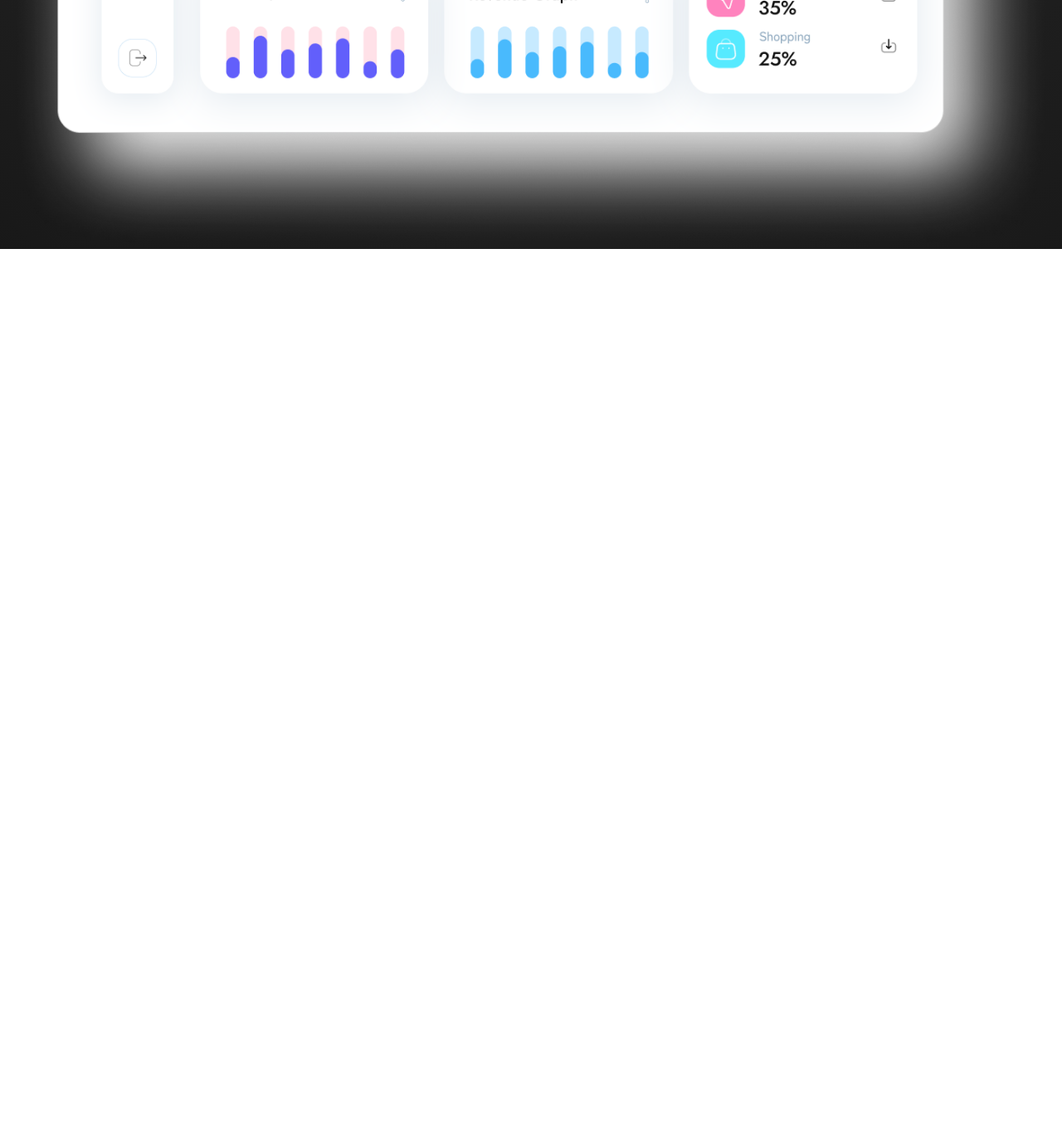
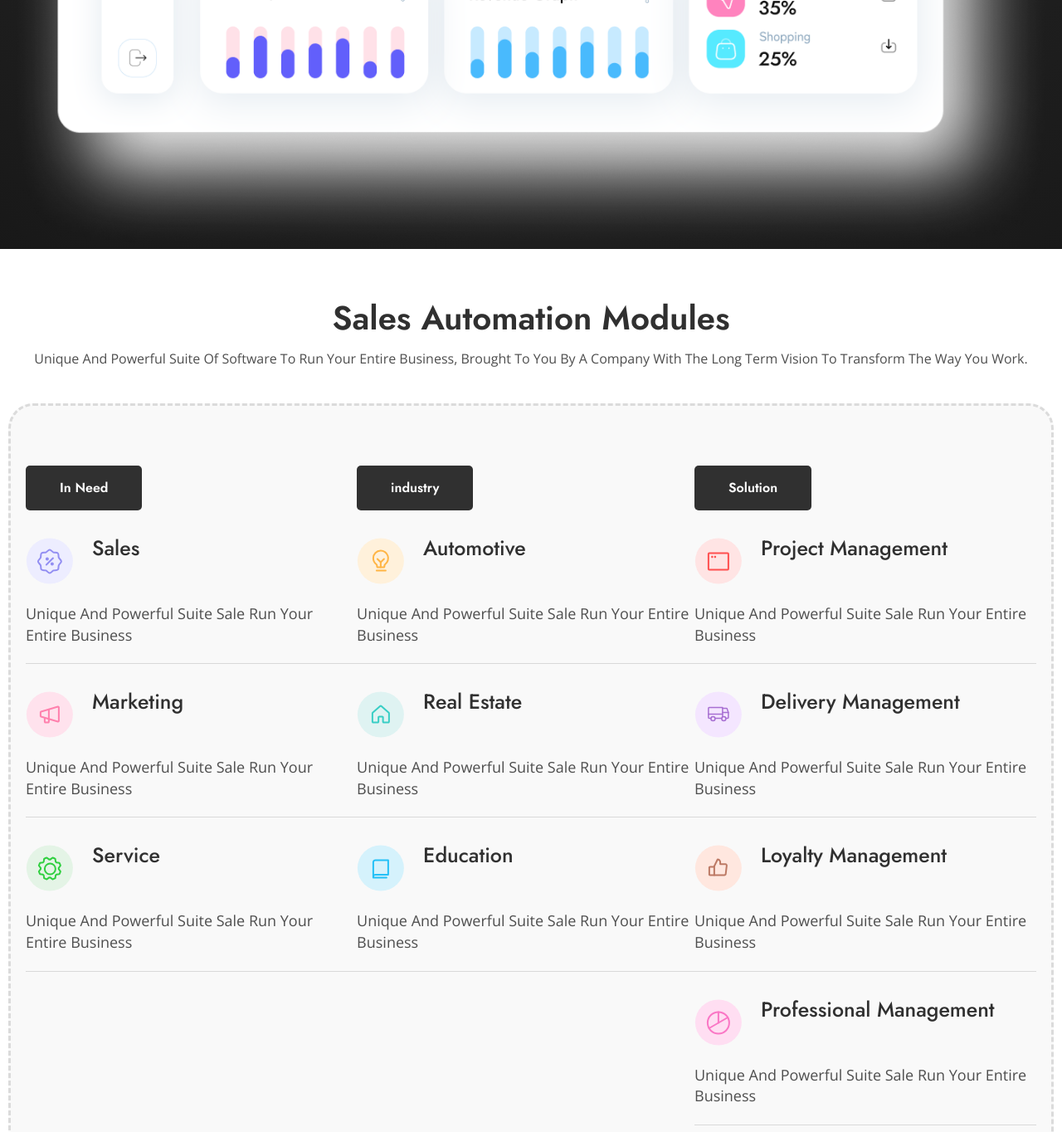
Before and after one commit to progdidi/CRM, a website: page app/index.html in a window 1280 px wide. Shown: the part 5039-6403 px from the top of the page at 83% size. Before the commit the page ends 5339 px from the top, so only its background shows below. Drawn offline with nearby package versions, Linux system fonts and the light colour scheme; a web font is replaced by a local one.

Commit message:
feat: add modules section

```diff
--- a/app/index.html
+++ b/app/index.html
@@ -189,6 +189,93 @@
         </div>
     </section>
 
+    <section class="modules">
+        <div class="container">
+            <h3 class="modules__title section__title">Sales Automation Modules</h3>
+            <p class="modules__text">Unique and powerful suite of software to run your entire business, brought to you by a company with the long term vision to transform the way you work.</p>
+
+            <div class="modules__items">
+                <div class="modules__item">
+                    <button class="modules__btn black-btn">In Need</button>
+                    <ul class="modules__list">
+                        <li class="modules__list-item">
+                            <img src="images/modules/need1.svg" alt="" class="modules__list-img">
+                            <h6 class="modules__list-title">Sales</h6>
+                            <p class="modules__list-text">Unique and powerful suite sale
+                                run your entire business</p>
+                        </li>
+                        <li class="modules__list-item">
+                            <img src="images/modules/need2.svg" alt="" class="modules__list-img">
+                            <h6 class="modules__list-title">Marketing</h6>
+                            <p class="modules__list-text">Unique and powerful suite sale
+                                run your entire business</p>
+                        </li>
+                        <li class="modules__list-item">
+                            <img src="images/modules/need3.svg" alt="" class="modules__list-img">
+                            <h6 class="modules__list-title">Service</h6>
+                            <p class="modules__list-text">Unique and powerful suite sale
+                                run your entire business</p>
+                        </li>
+                    </ul>
+                </div>
+                <div class="modules__item">
+                    <button class="modules__btn black-btn">industry</button>
+                    <ul class="modules__list">
+                        <li class="modules__list-item">
+                            <img src="images/modules/ind1.svg" alt="" class="modules__list-img">
+                            <h6 class="modules__list-title">Automotive
+                            </h6>
+                            <p class="modules__list-text">Unique and powerful suite sale
+                                run your entire business</p>
+                        </li>
+                        <li class="modules__list-item">
+                            <img src="images/modules/ind2.svg" alt="" class="modules__list-img">
+                            <h6 class="modules__list-title">Real Estate</h6>
+                            <p class="modules__list-text">Unique and powerful suite sale
+                                run your entire business</p>
+                        </li>
+                        <li class="modules__list-item">
+                            <img src="images/modules/ind3.svg" alt="" class="modules__list-img">
+                            <h6 class="modules__list-title">Education</h6>
+                            <p class="modules__list-text">Unique and powerful suite sale
+                                run your entire business</p>
+                        </li>
+                    </ul>
+                </div>
+                <div class="modules__item">
+                    <button class="modules__btn black-btn">Solution</button>
+                    <ul class="modules__list">
+                        <li class="modules__list-item">
+                            <img src="images/modules/sol1.svg" alt="" class="modules__list-img">
+                            <h6 class="modules__list-title">Project Management
+                            </h6>
+                            <p class="modules__list-text">Unique and powerful suite sale
+                                run your entire business</p>
+                        </li>
+                        <li class="modules__list-item">
+                            <img src="images/modules/sol2.svg" alt="" class="modules__list-img">
+                            <h6 class="modules__list-title">Delivery Management</h6>
+                            <p class="modules__list-text">Unique and powerful suite sale
+                                run your entire business</p>
+                        </li>
+                        <li class="modules__list-item">
+                            <img src="images/modules/sol3.svg" alt="" class="modules__list-img">
+                            <h6 class="modules__list-title">Loyalty Management</h6>
+                            <p class="modules__list-text">Unique and powerful suite sale
+                                run your entire business</p>
+                        </li>
+                        <li class="modules__list-item">
+                            <img src="images/modules/sol4.svg" alt="" class="modules__list-img">
+                            <h6 class="modules__list-title">Professional Management</h6>
+                            <p class="modules__list-text">Unique and powerful suite sale
+                                run your entire business</p>
+                        </li>
+                    </ul>
+                </div>
+            </div>
+        </div>
+    </section>
+
 
     <script src="js/main.min.js"></script>
 </body>
--- /dev/null
+++ b/app/scss/blocks/_modules.scss
@@ -0,0 +1,48 @@
+.modules {
+    padding-top: 57px;
+    margin-bottom: 136px;
+    &__title {
+        text-align: center;
+        margin-bottom: 10px;
+    }
+    &__text {
+        text-align: center;
+        margin-bottom: 41px;
+    }
+    &__items {
+        display: flex;
+        justify-content: space-between;
+        border: 3px dashed #dbdbdb;
+        border-radius: 30px;
+        background-color: #f9f9f9;
+        padding: 72px 18px;
+        .modules__item {
+            max-width: 412px;
+            .modules__btn {
+                padding: 14px 41px;
+                margin-bottom: 33px;
+            }
+            .modules__list {
+                .modules__list-item {
+                    padding-bottom: 21px;
+                    border-bottom: 1px solid #d9d9d9;
+                    margin-bottom: 33px;
+                    display: flex;
+                    flex-wrap: wrap;
+                    gap: 23px;
+                    .modules__list-title {
+                        font-weight: 500;
+                        font-size: 25px;
+                        color: var(--black-color);
+                    }
+                    .modules__list-text {
+                        font-size: 18px;
+                    }
+                }
+
+            }
+
+        }
+    }
+
+}
--- a/app/scss/style.scss
+++ b/app/scss/style.scss
@@ -8,3 +8,4 @@
 @import './blocks/help';
 @import './blocks/clients';
 @import './blocks/sell';
+@import './blocks/modules';
```
Also changed, not shown: app/css/style.min.css, app/images/modules/ind1.svg (added), app/images/modules/ind2.svg (added), app/images/modules/ind3.svg (added), app/images/modules/need1.svg (added), app/images/modules/need2.svg (added), app/images/modules/need3.svg (added), app/images/modules/sol1.svg (added), app/images/modules/sol2.svg (added), app/images/modules/sol3.svg (added), app/images/modules/sol4.svg (added).
